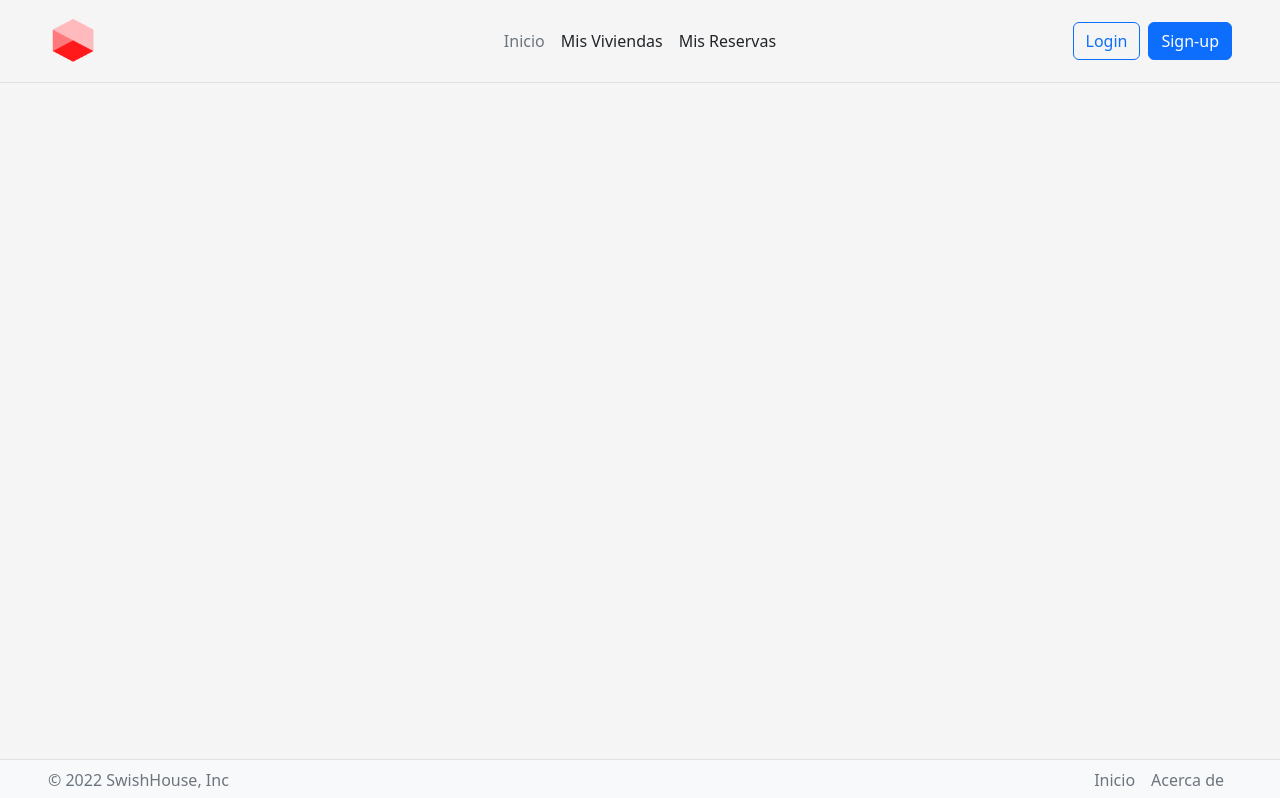
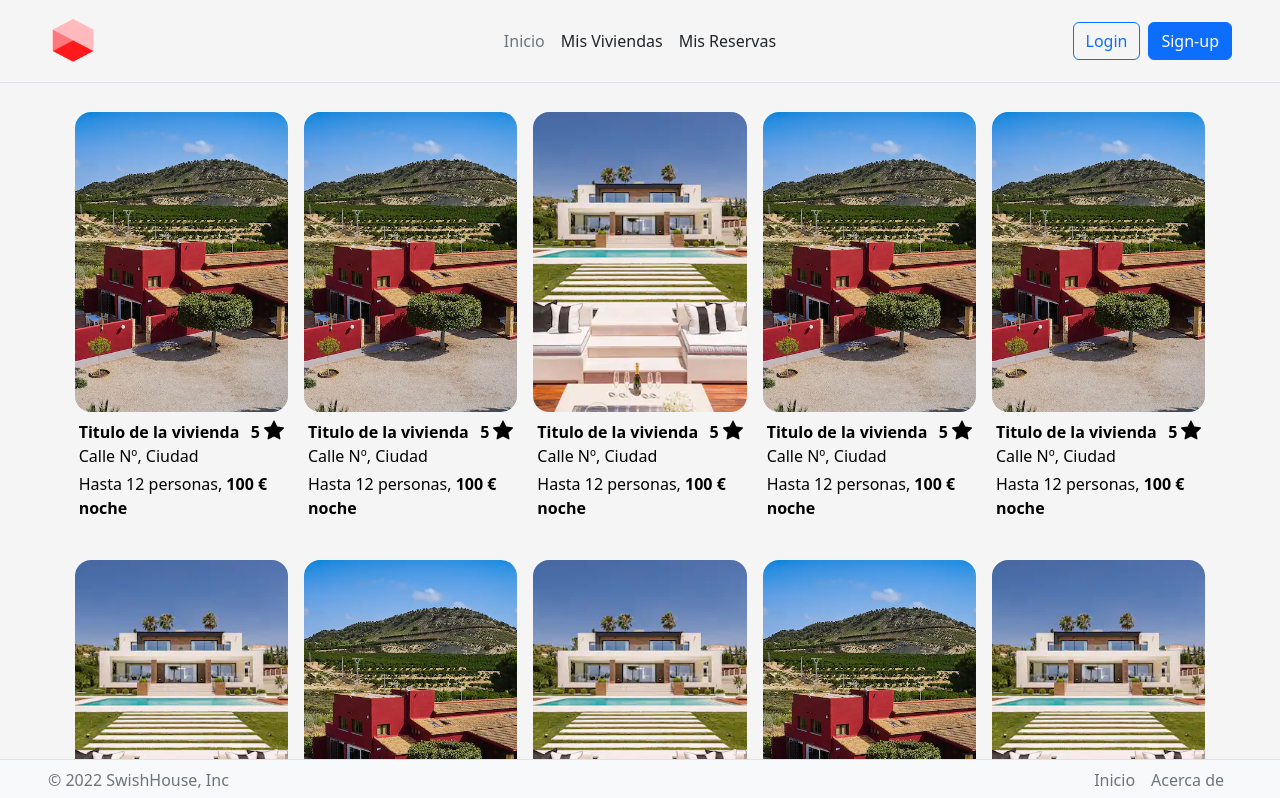
Before and after one commit to AngelJRM01/FRONTEND-IWEB2223, a React (Create React App) app: page /home in a window 1280 px wide. Shown: the top 798 px of the page. Built offline with nearby package versions, Linux system fonts and the light colour scheme; no server answers.

Commit message:
chore: home page mockup

```diff
--- a/src/pages/home.jsx
+++ b/src/pages/home.jsx
@@ -1,15 +1,46 @@
 import React from 'react';
 import { Header } from "../components/header";
 import { Footer } from "../components/footer";
+import { HouseList } from '../components/home/houseList';
+
+import casa from '../static/casa.png';
+import casa2 from '../static/casa2.png';
 
 const Home = () => {
+
+    const margin = {
+        'margin-top': '7em',
+        'margin-bottom': '45em'
+    }
+
+    const house = {
+        title: "Titulo de la vivienda",
+        img: casa,
+        rating: 5,
+        address: "Calle Nº, Ciudad",
+        capacity: 12,
+        price: 100,
+        link: 'http://localhost:3000/home'
+    }
+
+    const house2 = {
+        title: "Titulo de la vivienda",
+        img: casa2,
+        rating: 5,
+        address: "Calle Nº, Ciudad",
+        capacity: 12,
+        price: 100,
+        link: 'http://localhost:3000/home'
+    }
 
     return (
 
         <div>
             <Header />
 
-            <h1>Hello World</h1>
+            <main className='container-fluid mx-0' style={margin}>
+                <HouseList houses={[house, house, house2, house, house, house2, house, house2, house, house2, house, house, house2, house2, house]} />
+            </main>
 
             <Footer />
         </div>
```
Also changed, not shown: src/static/casa2.png (added).
